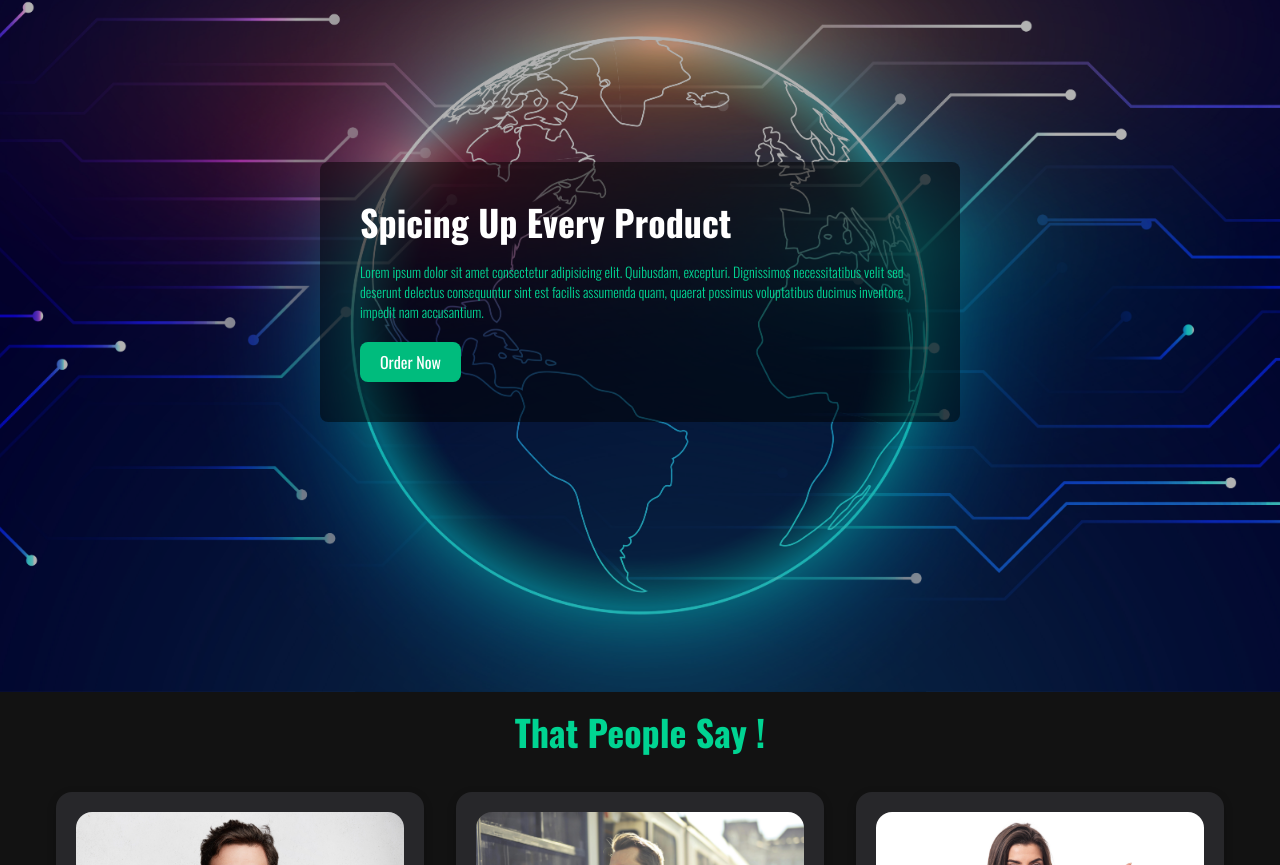
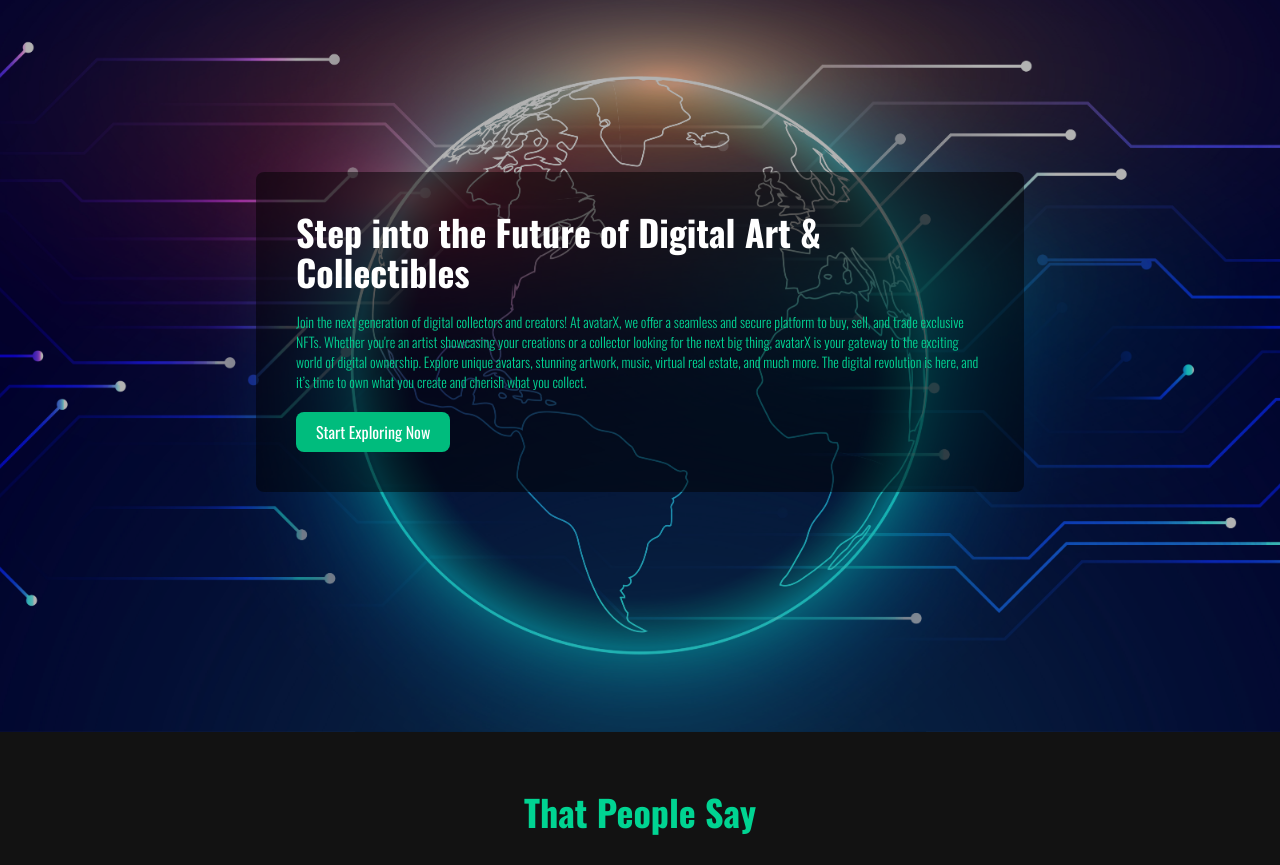
Before and after one commit to ravi1280/React-JS, a React (Vite) app in the folder React-LandingPage/: page / in a window 1280 px wide. Shown: the part 2495-3360 px from the top of the page. Built offline with nearby package versions, Linux system fonts and the light colour scheme.

Commit message:
Banner Ui Update

```diff
--- a/React-LandingPage/src/component/Banner.jsx
+++ b/React-LandingPage/src/component/Banner.jsx
@@ -2,17 +2,14 @@
 
 const Banner = () => {
   return (
-    <div className="relative  min-h-screen  flex justify-center items-center bg-[url('/src/assets/img/banner3.jpg')] bg-cover bg-center">
+    <div className="relative  min-h-screen  flex justify-center items-center bg-[url('/src/assets/img/banner3.jpg')] bg-cover bg-center mt-10">
       <div className='absolute inset-0  bg-black/30 '></div>
-      <div className='relative z-10  w-full md:w-2/4  bg-black/50 text-white p-10 mx-5 space-y-5 rounded-lg hover:scale-110 duration-300' >
-        <h1 className=' text-4xl font-bold'>Spicing Up Every Product</h1>
+      <div className='relative z-10  w-full md:w-3/5  bg-black/50 text-white p-10 mx-5 space-y-5 rounded-lg hover:scale-110 duration-300' >
+        <h1 className=' text-4xl font-bold'>Step into the Future of Digital Art & Collectibles</h1>
         <p className='text-sm font-light text-emerald-400'>
-          Lorem ipsum dolor sit amet consectetur adipisicing elit. Quibusdam,
-          excepturi. Dignissimos necessitatibus velit sed deserunt delectus
-          consequuntur sint est facilis assumenda quam, quaerat possimus
-          voluptatibus ducimus inventore impedit nam accusantium.
+        Join the next generation of digital collectors and creators! At avatarX, we offer a seamless and secure platform to buy, sell, and trade exclusive NFTs. Whether you're an artist showcasing your creations or a collector looking for the next big thing, avatarX is your gateway to the exciting world of digital ownership. Explore unique avatars, stunning artwork, music, virtual real estate, and much more. The digital revolution is here, and it’s time to own what you create and cherish what you collect.
         </p>
-        <button className='bg-emerald-500 px-5 py-2  rounded-lg hover:bg-white  hover:text-black transition duration-300 ease-in-out  cursor-pointer'>Order Now</button>
+        <button className='bg-emerald-500 px-5 py-2  rounded-lg hover:bg-white  hover:text-black transition duration-300 ease-in-out  cursor-pointer'>Start Exploring Now</button>
       </div>
     </div>
   );
--- a/React-LandingPage/src/component/Review.jsx
+++ b/React-LandingPage/src/component/Review.jsx
@@ -7,9 +7,9 @@
 
 const Review = () => {
   return (
-    <div className="px-5 md:px-14">
-      <h1 className="text-center  text-4xl font-bold py-5 text-emerald-400">
-        That People Say !
+    <div className="px-5 md:px-14 ">
+      <h1 className="text-center  text-4xl font-bold py-5 text-emerald-400 mt-10">
+        That People Say
       </h1>
       <div className="grid md:grid-cols-2 lg:grid-cols-3 gap-8 py-5">
         <ReviewCard
```
